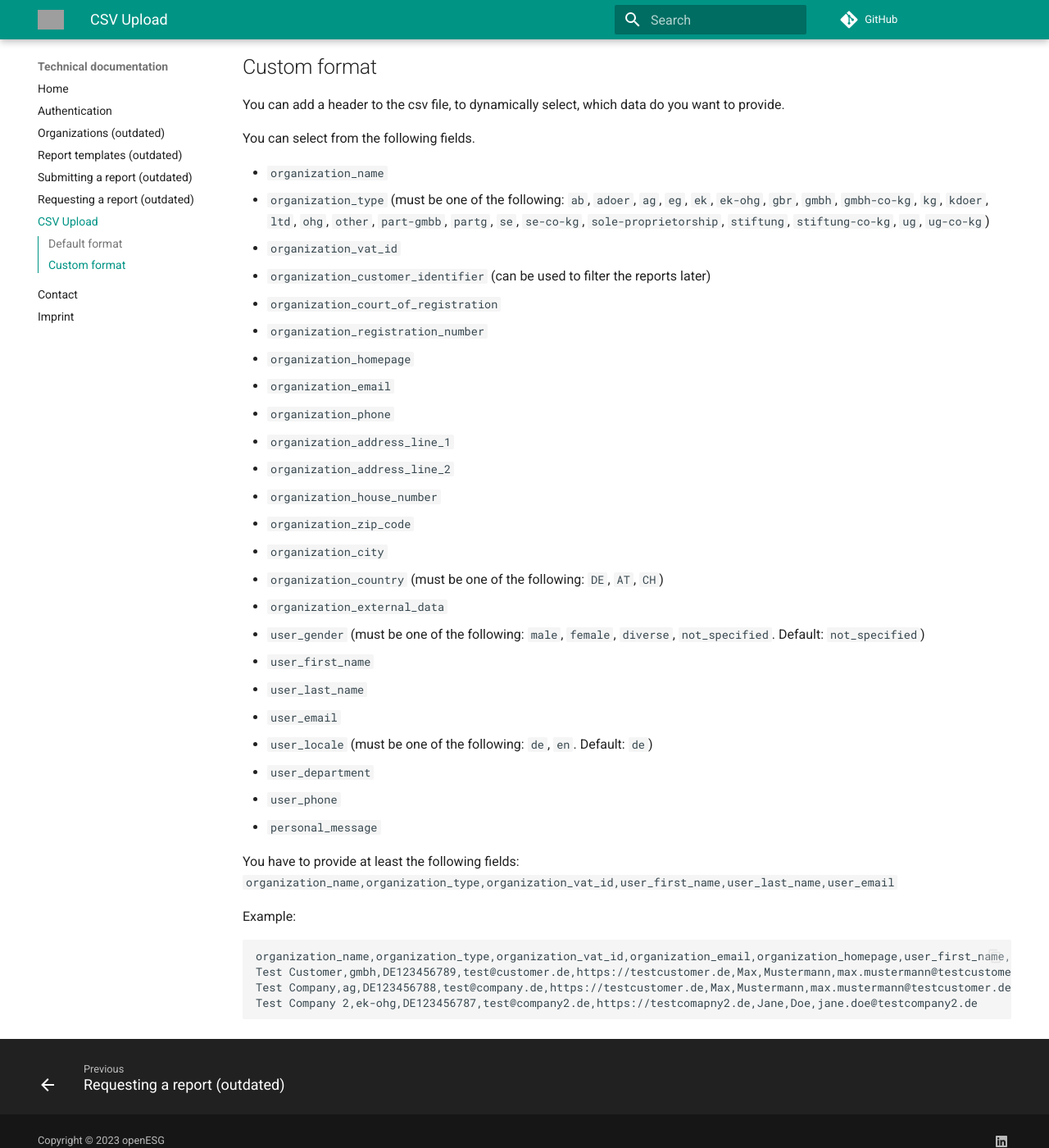
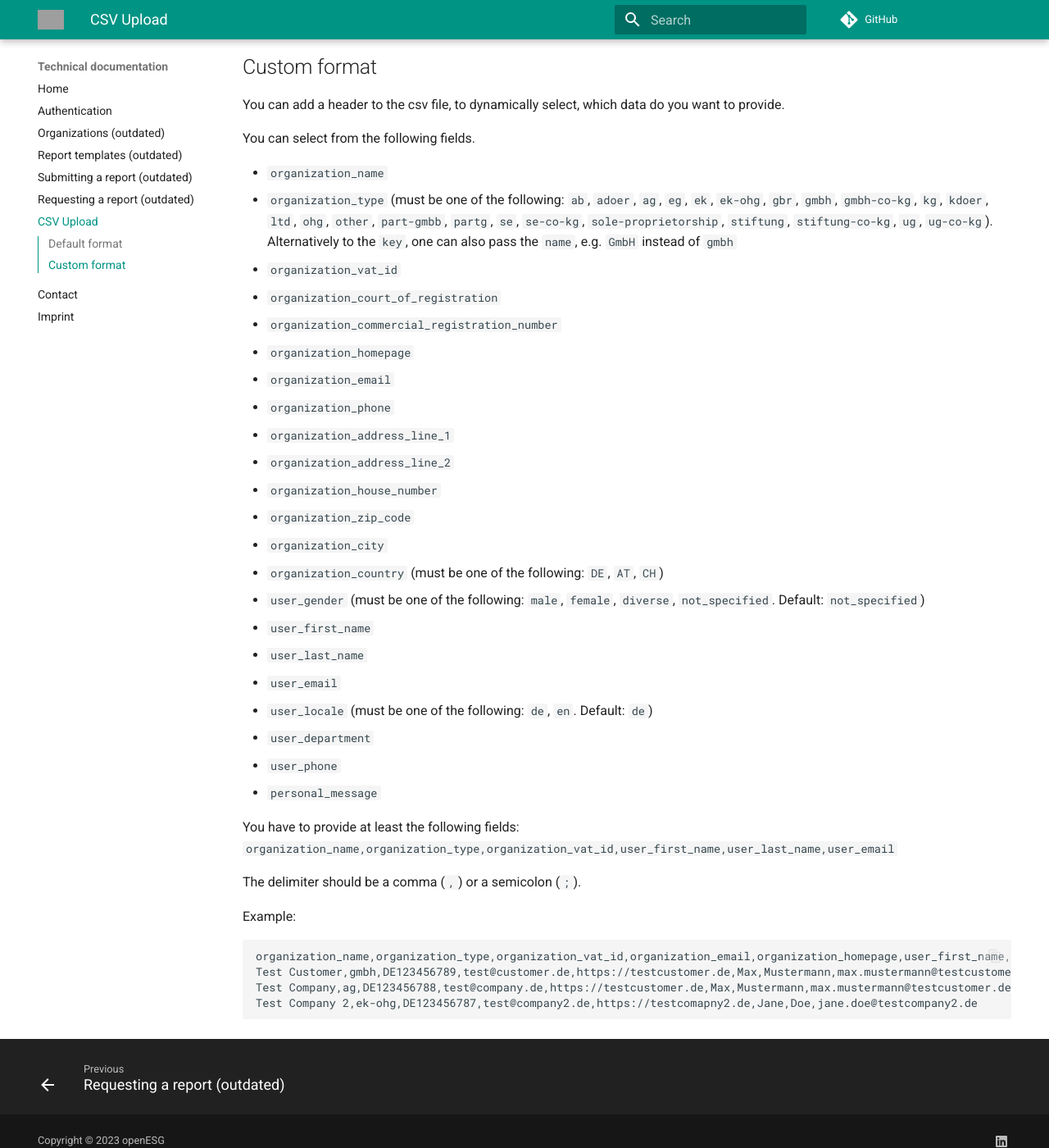
Before and after one commit to openESG-gmbh/documentation, an MkDocs documentation site: the page built from docs/csv-upload.md, in a window 1280 px wide and 1400 px high, scrolled down 490 px. Shown: the whole window at 82% size. Built offline with MkDocs 1.6.1 and Material for MkDocs 9.7.7, drawn with Linux system fonts in a browser that asks for light colours; comment, search, counter and statistics services are not loaded; grey boxes are pictures that could not be loaded.

Commit message:
chore: update csv upload chapter

````diff
--- a/docs/csv-upload.md
+++ b/docs/csv-upload.md
@@ -27,11 +27,10 @@ want to provide.
 You can select from the following fields.
 
 * `organization_name`
-* `organization_type` (must be one of the following: `ab`, `adoer`, `ag`, `eg`, `ek`, `ek-ohg`, `gbr`, `gmbh`, `gmbh-co-kg`, `kg`, `kdoer`, `ltd`, `ohg`, `other`, `part-gmbb`, `partg`, `se`, `se-co-kg`, `sole-proprietorship`, `stiftung`, `stiftung-co-kg`, `ug`, `ug-co-kg`) <!-- markdownlint-disable-line MD013 -->
+* `organization_type` (must be one of the following: `ab`, `adoer`, `ag`, `eg`, `ek`, `ek-ohg`, `gbr`, `gmbh`, `gmbh-co-kg`, `kg`, `kdoer`, `ltd`, `ohg`, `other`, `part-gmbb`, `partg`, `se`, `se-co-kg`, `sole-proprietorship`, `stiftung`, `stiftung-co-kg`, `ug`, `ug-co-kg`). Alternatively to the `key`, one can also pass the `name`, e.g. `GmbH` instead of `gmbh`  <!-- markdownlint-disable-line MD013 -->
 * `organization_vat_id`
-* `organization_customer_identifier` (can be used to filter the reports later)
 * `organization_court_of_registration`
-* `organization_registration_number`
+* `organization_commercial_registration_number`
 * `organization_homepage`
 * `organization_email`
 * `organization_phone`
@@ -41,7 +40,6 @@ You can select from the following fields.
 * `organization_zip_code`
 * `organization_city`
 * `organization_country` (must be one of the following: `DE`, `AT`, `CH`)
-* `organization_external_data`
 * `user_gender` (must be one of the following: `male`, `female`, `diverse`, `not_specified`. Default: `not_specified`) <!-- markdownlint-disable-line MD013 -->
 * `user_first_name`
 * `user_last_name`
@@ -54,6 +52,8 @@ You can select from the following fields.
 You have to provide at least the following fields:
 `organization_name,organization_type,organization_vat_id,user_first_name,user_last_name,user_email`
 
+The delimiter should be a comma (`,`) or a semicolon (`;`).
+
 Example:
 
 ```csv
````
Also changed, not shown: 1 other file.
